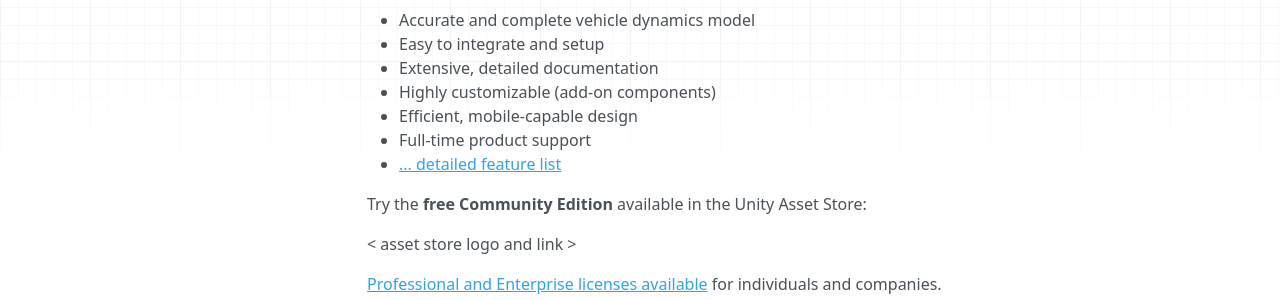
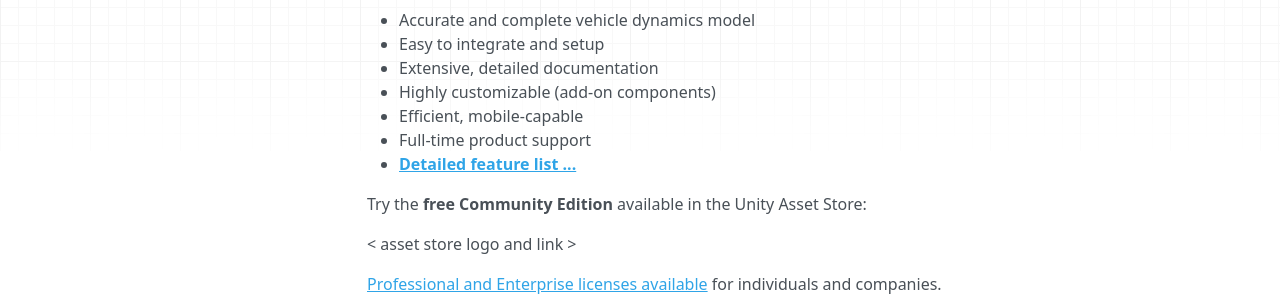
Before and after one commit to EdyJ/vehicle-physics-docs, an MkDocs documentation site: the page built from docs/index.md, in a window 1280 px wide and 900 px high, scrolled down 632 px. Shown: the part 155-455 px from the top of the window. Built offline with MkDocs 1.6.1, drawn with Linux system fonts in a browser that asks for light colours; nearby versions of some CDN libraries; library files that are not in the unit come from our copies.

```diff
--- a/docs/index.md
+++ b/docs/index.md
@@ -47,9 +47,9 @@ types and configurations.
 - Easy to integrate and setup
 - Extensive, detailed documentation
 - Highly customizable (add-on components)
-- Efficient, mobile-capable design
+- Efficient, mobile-capable
 - Full-time product support
-- [... detailed feature list](/about/features)
+- **[Detailed feature list ...](/about/features)**
 
 Try the **free Community Edition** available in the Unity Asset Store:
 
```
